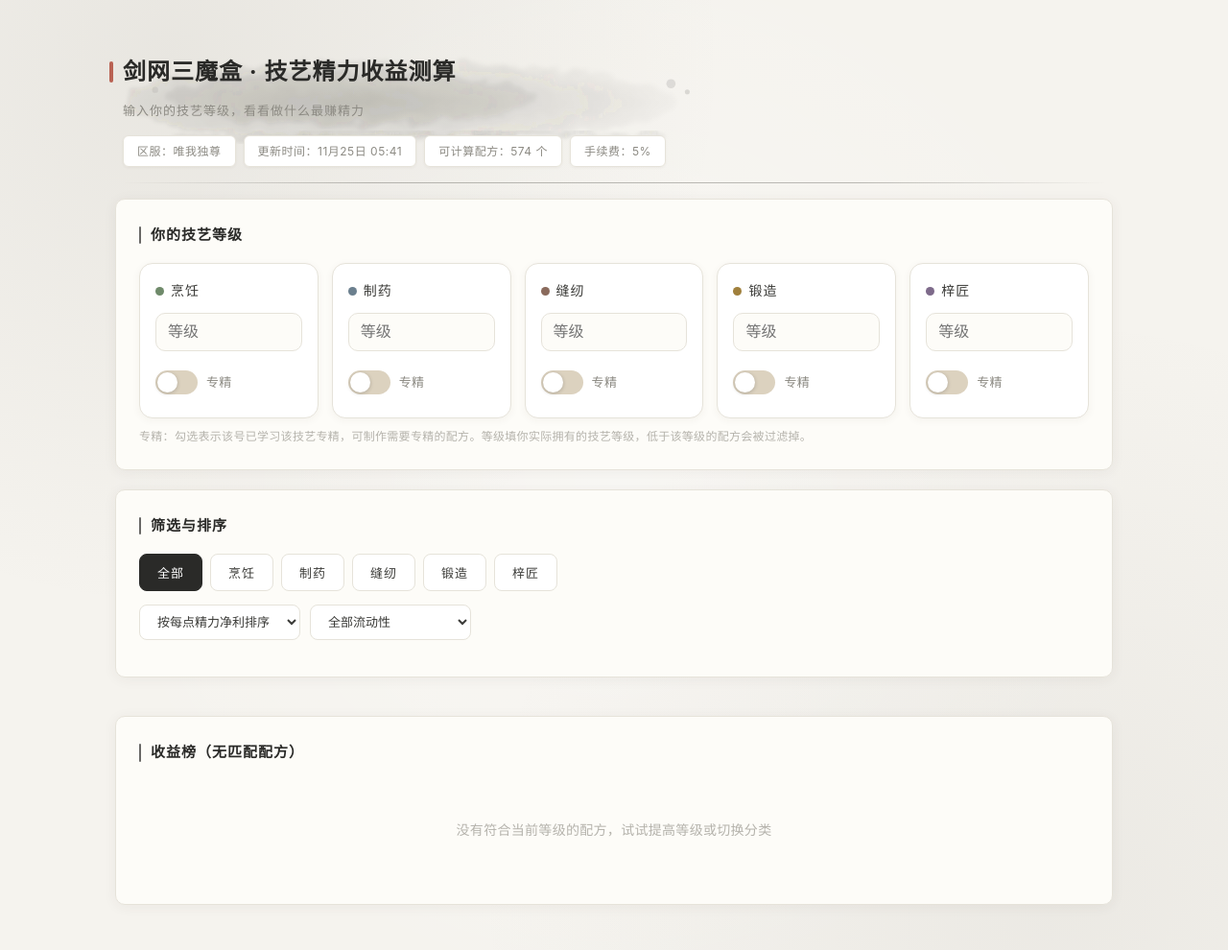
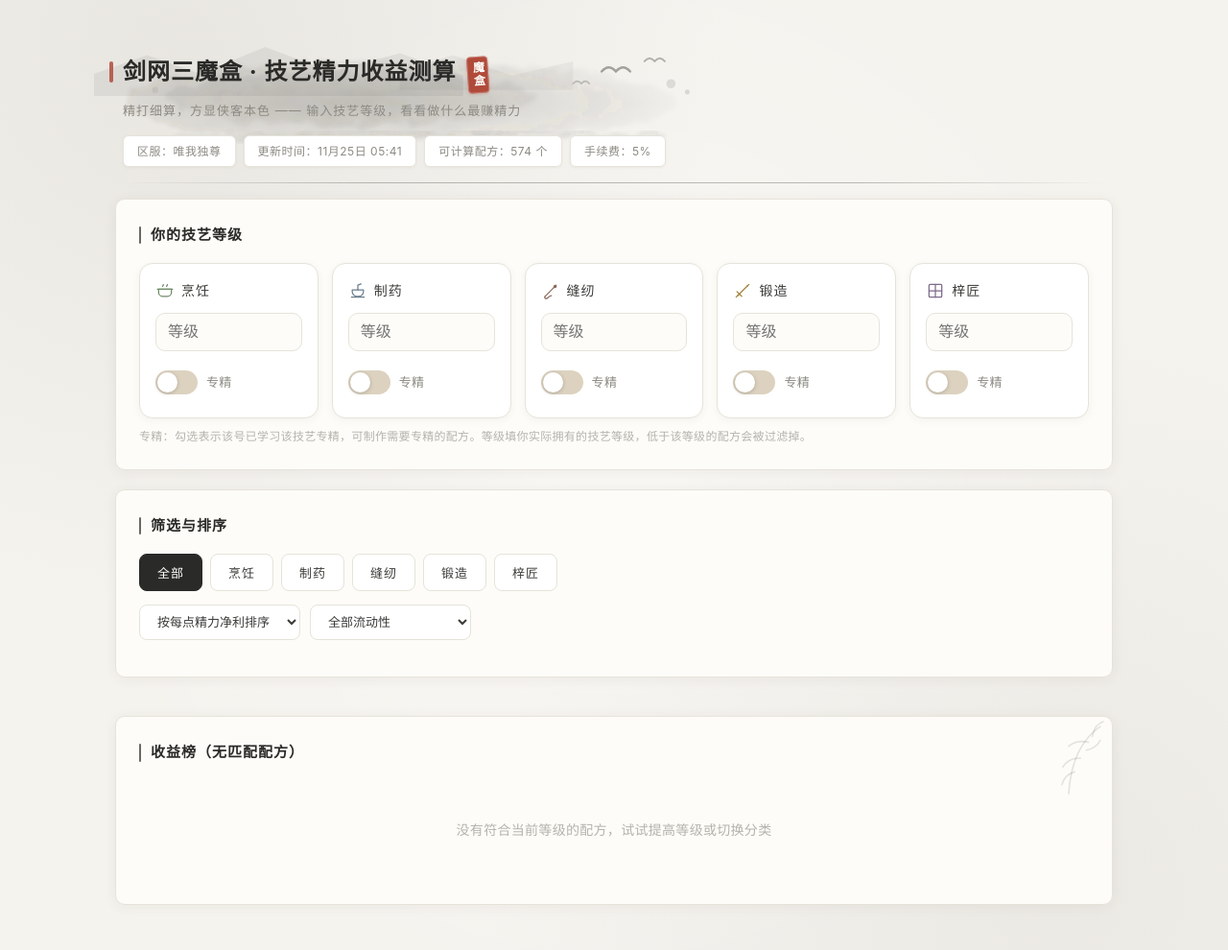
Before and after one commit to hhc990316/jx3-profit, a plain HTML site: page index.html in a window 1280 px wide. Shown: the whole page at 96% size. Drawn offline with Linux system fonts and the light colour scheme.

Commit message:
融入剑三江湖元素：远山鹤群/朱砂印章/技艺水墨图标/淡竹角饰

```diff
--- a/index.html
+++ b/index.html
@@ -75,6 +75,17 @@ body {
   background: var(--cinnabar); opacity: 0.85;
 }
 .header .sub { color: var(--text-2); font-size: 13px; margin-top: 8px; letter-spacing: 1px; }
+/* 朱砂闲章 */
+.seal {
+  display: inline-flex; align-items: center; justify-content: center;
+  background: var(--cinnabar); color: #fdfcf8;
+  font-size: 12px; font-weight: 700; line-height: 1.15;
+  writing-mode: vertical-rl; letter-spacing: 2px;
+  padding: 5px 4px; border-radius: 4px; margin-left: 12px;
+  transform: rotate(-4deg) translateY(2px);
+  box-shadow: 0 1px 3px rgba(176,74,58,.28), inset 0 0 0 1px rgba(255,255,255,.25);
+  vertical-align: middle; user-select: none;
+}
 .badge-row { display: flex; flex-wrap: wrap; gap: 8px; margin-top: 14px; }
 .badge {
   font-size: 12px; color: var(--text-2);
@@ -115,6 +126,8 @@ body {
 .craft-input:hover { box-shadow: var(--shadow-hover); transform: translateY(-1px); }
 .craft-input .craft-name { font-size: 14px; font-weight: 500; display: flex; align-items: center; gap: 7px; letter-spacing: 1px; }
 .craft-input .dot { width: 9px; height: 9px; border-radius: 50%; display: inline-block; }
+.craft-input .craft-ico { width: 20px; height: 20px; display: inline-flex; flex-shrink: 0; }
+.craft-input .craft-ico svg { width: 20px; height: 20px; }
 .craft-input input[type=number] {
   width: 100%; padding: 10px 12px; font-size: 16px;
   border: 1px solid var(--border); border-radius: 10px; outline: none;
@@ -236,6 +249,13 @@ select.filter {
 /* 分类筛选按钮 */
 .craft-filter { display: flex; flex-wrap: wrap; gap: 8px; }
 
+/* 角落淡墨竹枝 */
+.corner-leaf {
+  position: absolute; right: 4px; top: 4px;
+  width: 82px; height: 82px; pointer-events: none; z-index: 0;
+}
+.has-leaf h2, .has-leaf .rank-list { position: relative; z-index: 1; }
+
 /* 入场动画 */
 @keyframes riseIn {
   from { opacity: 0; transform: translateY(18px); }
@@ -279,13 +299,24 @@ select.filter {
         <ellipse cx="300" cy="70" rx="270" ry="40" fill="url(#inkBody)"/>
         <ellipse cx="250" cy="66" rx="180" ry="26" fill="#33322e" opacity="0.06"/>
       </g>
+      <!-- 淡墨远山 -->
+      <path d="M-10 46 L52 24 L104 42 L168 16 L232 40 L300 22 L362 44 L362 64 L-10 64 Z"
+            fill="#33322e" opacity="0.07"/>
+      <path d="M300 40 L352 24 L410 44 L470 30 L470 58 L300 58 Z"
+            fill="#33322e" opacity="0.05"/>
+      <!-- 鹤群（纯阳意象，渐远渐小） -->
+      <g fill="none" stroke="#33322e" stroke-linecap="round">
+        <path d="M498 40 q7 -8 14 0 q7 -8 14 0" stroke-width="2.2" stroke-opacity="0.42"/>
+        <path d="M540 30 q5 -6 10 0 q5 -6 10 0" stroke-width="1.8" stroke-opacity="0.34"/>
+        <path d="M470 52 q4 -5 8 0 q4 -5 8 0" stroke-width="1.5" stroke-opacity="0.26"/>
+      </g>
       <path d="M70 108 C 220 100, 420 100, 560 104" stroke="#33322e" stroke-opacity="0.10" stroke-width="4" stroke-linecap="round" filter="url(#inkRough)"/>
       <circle cx="566" cy="52" r="4.5" fill="#33322e" opacity="0.12"/>
       <circle cx="582" cy="60" r="2.4" fill="#33322e" opacity="0.14"/>
       <circle cx="60" cy="58" r="3" fill="#33322e" opacity="0.08"/>
     </svg>
-    <h1>剑网三魔盒 · 技艺精力收益测算</h1>
-    <div class="sub">输入你的技艺等级，看看做什么最赚精力</div>
+    <h1>剑网三魔盒 · 技艺精力收益测算<span class="seal">魔盒</span></h1>
+    <div class="sub">精打细算，方显侠客本色 —— 输入技艺等级，看看做什么最赚精力</div>
     <div class="badge-row" id="badgeRow"></div>
   </div>
 
@@ -316,7 +347,17 @@ select.filter {
 
   <div class="metrics" id="metrics"></div>
 
-  <div class="card">
+  <div class="card has-leaf">
+    <svg class="corner-leaf" viewBox="0 0 80 80" fill="none" aria-hidden="true">
+      <g stroke="#33322e" stroke-opacity="0.12" stroke-width="1.6" stroke-linecap="round">
+        <path d="M72 6 C 52 20, 42 42, 40 74"/>
+        <path d="M60 22 q-12 -3 -20 4"/>
+        <path d="M52 38 q-12 0 -18 9"/>
+        <path d="M64 16 q2 -12 11 -15"/>
+        <path d="M46 52 q-10 3 -13 13"/>
+        <path d="M58 30 q10 -2 14 -10"/>
+      </g>
+    </svg>
     <h2 id="rankTitle">收益榜</h2>
     <div class="rank-list" id="rankList"></div>
   </div>
@@ -333,6 +374,14 @@ const CRAFT_COLORS = {
 const CRAFT_NAMES = {
   cooking: '烹饪', medicine: '制药', tailoring: '缝纫',
   founding: '锻造', furniture: '梓匠',
+};
+// 水墨线条图标（stroke 用 currentColor，随技艺配色）
+const CRAFT_ICONS = {
+  cooking: `<svg viewBox="0 0 24 24" fill="none" stroke="currentColor" stroke-width="1.5" stroke-linecap="round" stroke-linejoin="round"><path d="M4 10h16v4a5 5 0 0 1-5 5H9a5 5 0 0 1-5-5z"/><path d="M2.5 10h19"/><path d="M9 6.5c0-1 1-1.2 1-2.2M14 6.5c0-1 1-1.2 1-2.2"/></svg>`,
+  medicine: `<svg viewBox="0 0 24 24" fill="none" stroke="currentColor" stroke-width="1.5" stroke-linecap="round" stroke-linejoin="round"><path d="M5 11h14v2a6 6 0 0 1-6 6h-2a6 6 0 0 1-6-6z"/><path d="M12 11V5l4-1.5"/><path d="M4 20h16"/></svg>`,
+  tailoring: `<svg viewBox="0 0 24 24" fill="none" stroke="currentColor" stroke-width="1.5" stroke-linecap="round" stroke-linejoin="round"><path d="M5 19L16 8"/><path d="M16 8l3-3"/><circle cx="17.5" cy="6.5" r="1.3"/><path d="M5 19c-1.5 2 .5 3.5 2.5 2.5S10 18 13 18"/></svg>`,
+  founding: `<svg viewBox="0 0 24 24" fill="none" stroke="currentColor" stroke-width="1.5" stroke-linecap="round" stroke-linejoin="round"><path d="M6 18L18 6"/><path d="M18 6l2-2"/><path d="M5 13l6 6"/><path d="M4 20l3-3"/></svg>`,
+  furniture: `<svg viewBox="0 0 24 24" fill="none" stroke="currentColor" stroke-width="1.5" stroke-linecap="round" stroke-linejoin="round"><rect x="4" y="4" width="16" height="16" rx="1.5"/><path d="M12 4v16M4 12h16"/></svg>`,
 };
 const CRAFT_KEYS = ['cooking', 'medicine', 'tailoring', 'founding', 'furniture'];
 
@@ -391,7 +440,7 @@ function renderCraftInputs() {
     div.className = 'craft-input';
     const color = CRAFT_COLORS[key];
     div.innerHTML = `
-      <div class="craft-name"><span class="dot" style="background:${color}"></span>${CRAFT_NAMES[key]}</div>
+      <div class="craft-name"><span class="craft-ico" style="color:${color}">${CRAFT_ICONS[key]}</span>${CRAFT_NAMES[key]}</div>
       <input type="number" min="0" max="50" placeholder="等级" data-key="${key}" value="${state.levels[key] || ''}">
       <label class="switch">
         <input type="checkbox" data-exp="${key}" ${state.expertise[key] ? 'checked' : ''}>
```
